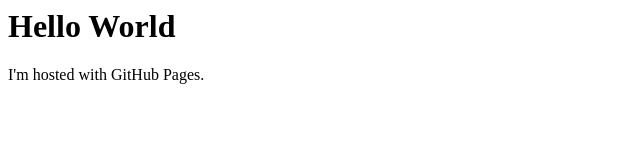
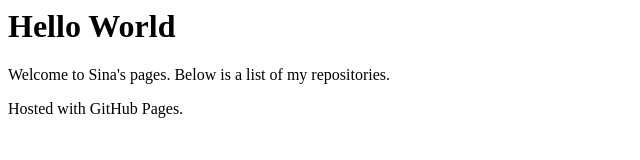
Before and after one commit to SinaLewis/SinaLewis.github.io, a plain HTML site: page index.html in a window 1280 px wide. Shown: the whole page, without its empty margins (0-640 px from the left). Drawn offline with Linux system fonts and the light colour scheme.

Commit message:
Update index.html

```diff
--- a/index.html
+++ b/index.html
@@ -3,7 +3,9 @@
 
     <body>
         <h1> Hello World</h1>
-        <p>I'm hosted with GitHub Pages.</p>
+        <p> Welcome to Sina's pages. Below is a list of my repositories. </p>
+
+        <p> Hosted with GitHub Pages.</p>
     </body>
 
     </html>
```
